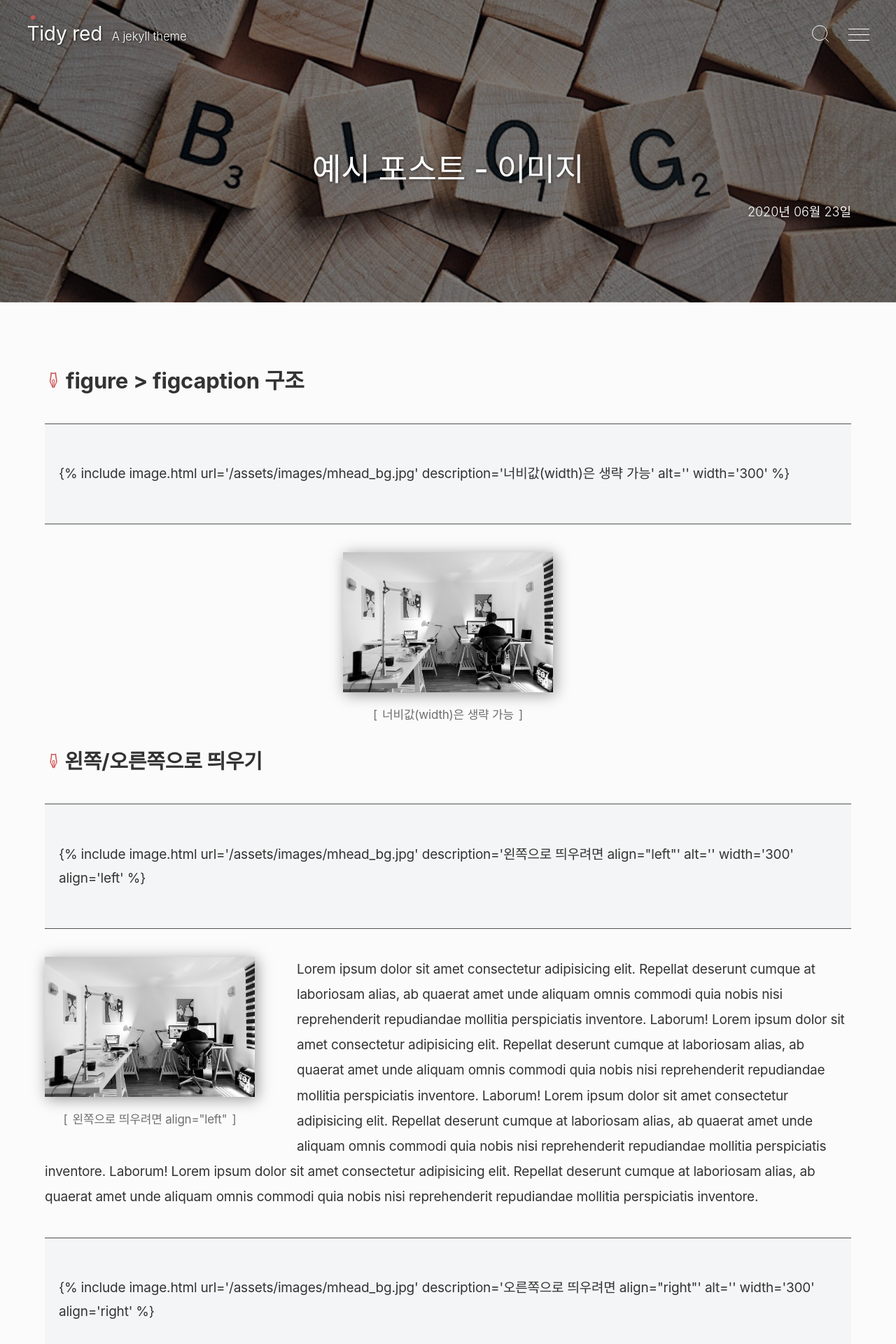
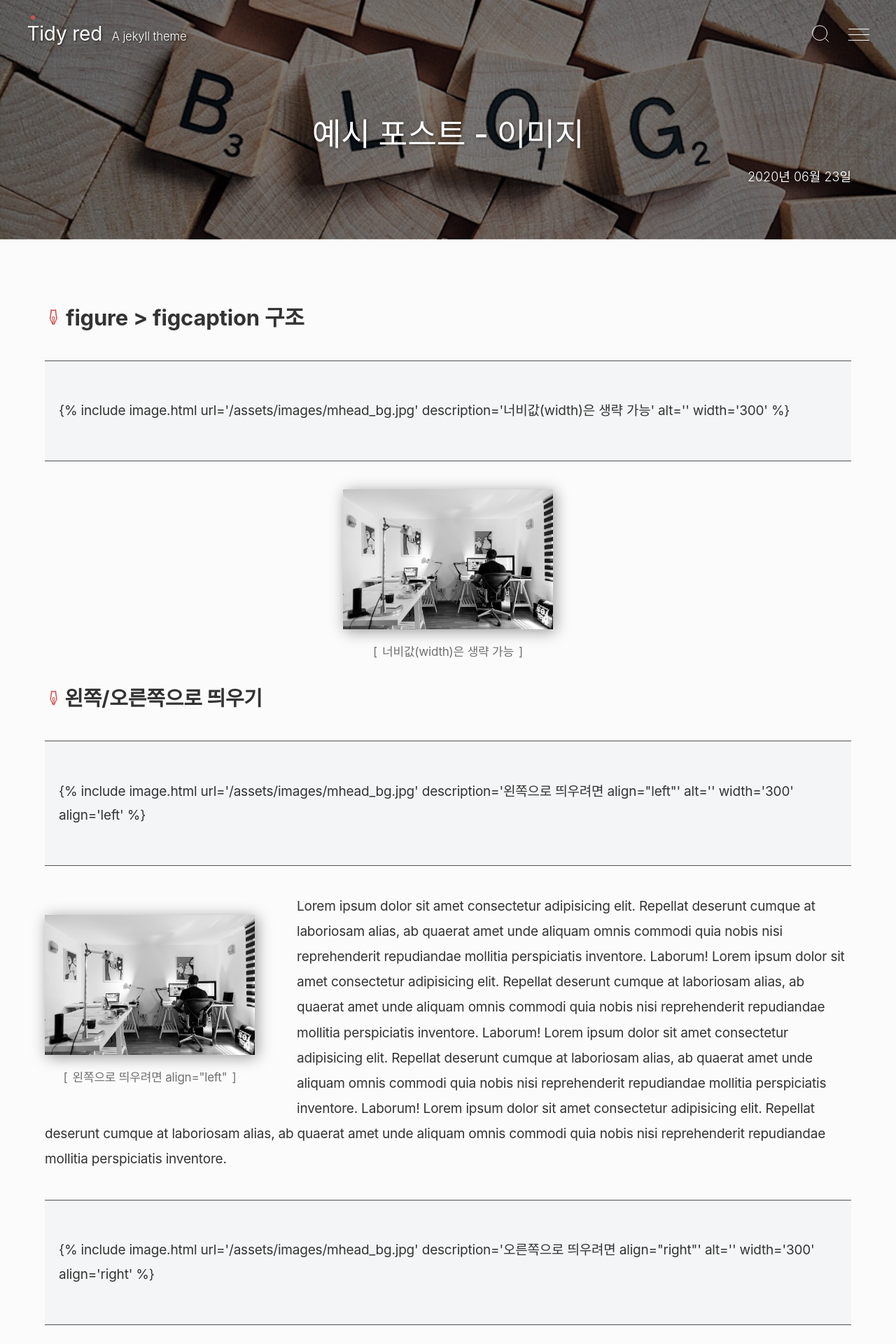
Before and after one commit to selosele/jekyll-theme-tidyred, a Jekyll site: the page built from _posts/2020-06-23-example-post04.md, in a window 1280 px wide. Shown: the top 1920 px of the page at 70% size. Built offline with Jekyll 4.4.1, drawn with Linux system fonts in a browser that asks for light colours; cached includes are drawn as plain includes; nearby versions of some CDN libraries; comment, search, counter and statistics services are not loaded.

Commit message:
수정사항

```diff
--- a/_config.yml
+++ b/_config.yml
@@ -1,18 +1,3 @@
-# Welcome to Jekyll!
-#
-# This config file is meant for settings that affect your entire site, values
-# which you are expected to set up once and rarely need to edit after that.
-# For technical reasons, this file is *NOT* reloaded automatically when you use
-# `jekyll serve`. If you change this file, please restart the server process.
-
-# Theme Settings
-#
-# Review documentation to determine if you should use `theme` or `remote_theme`
-# https://mmistakes.github.io/minimal-mistakes/docs/quick-start-guide/#installing-the-theme
-
-# theme                  : "minimal-mistakes-jekyll"
-# remote_theme           : "mmistakes/minimal-mistakes"
-
 # Site Settings
 locale                   : "ko"
 title                    : "Tidy red"
@@ -22,7 +7,8 @@
 description              : "tidy-red jekyll theme"
 url                      : https://tidyred.github.io
 baseurl                  :
-repository               : # GitHub username/repo-name e.g. "mmistakes/minimal-mistakes"
+repository               : # GitHub username/repo-name
+favicon                  : false
 words_per_minute         : 200
 comments:
   provider               : "disqus"
--- a/_includes/head.html
+++ b/_includes/head.html
@@ -8,5 +8,7 @@
 <meta name="viewport" content="width=device-width, initial-scale=1.0">
 
 <link rel="stylesheet" href="{{ '/assets/css/style.css' | relative_url }}">
+{% if site.favicon %}
 <link rel="shortcut icon" type="image/x-icon" href="/assets/images/favicon.ico">
 <link rel="apple-touch-icon-precomposed" href="/assets/images/favicon.png">
+{% endif %}
--- a/_includes/hero.html
+++ b/_includes/hero.html
@@ -47,22 +47,5 @@
       {% if page.date %}
         <p class="page__date"><time datetime="{{ page.date | date_to_xmlschema }}">{{ page.date | date: "%Y년 %m월 %d일" }}</time></p>
       {% endif %}
-      {% if page.header.cta_url %}
-        <p><a href="{{ cta_path }}" class="btn btn--light-outline btn--large">{{ page.header.cta_label | default: site.data.ui-text[site.locale].more_label | default: "Learn More" }}</a></p>
-      {% endif %}
-      {% if page.header.actions %}
-        <p>
-        {% for action in page.header.actions %}
-          {% if action.url contains "://" %}
-            {% assign url = action.url %}
-          {% else %}
-            {% assign url = action.url | relative_url %}
-          {% endif %}
-          <a href="{{ url }}" class="btn btn--light-outline btn--large">{{ action.label | default: site.data.ui-text[site.locale].more_label | default: "Learn More" }}</a>
-        {% endfor %}
-      {% endif %}
     </div>
-  {% if page.header.caption %}
-    <span class="hero__caption">{{ page.header.caption | markdownify | remove: "<p>" | remove: "</p>" }}</span>
-  {% endif %}
 </div>
--- a/_sass/tidy-red/_components.scss
+++ b/_sass/tidy-red/_components.scss
@@ -102,7 +102,7 @@
 /* Image */
 .page {
    &__figure {
-      margin-bottom: 1.5rem;
+      margin: 1.5rem 0;
 
       &.float {
          &--left {
--- a/_sass/tidy-red/_masthead.scss
+++ b/_sass/tidy-red/_masthead.scss
@@ -90,8 +90,6 @@
 
             .author__name {
                @media (min-width: $min_small_width) {
-                  text-align: left;
-
                   &:before {
                      content: "";
                      display: block;
@@ -139,10 +137,10 @@
          border-bottom-width: 1px;
          font-size: 2.7rem;
          font-weight: 400;
-         text-align: center;
 
          @media (max-width: $small_width) {
             font-size: 2.4rem;
+            text-align: center;
          }
       }
 
--- a/_sass/tidy-red/_page.scss
+++ b/_sass/tidy-red/_page.scss
@@ -71,6 +71,7 @@
 
       + .pagination {
          margin-top: 1.5rem;
+         margin-bottom: 2.5rem;
          padding-top: 1.2rem;
          border-top: 1px solid $grey04;
          @include clearfix();
@@ -167,8 +168,6 @@
 
          &.float {
             &--left {
-               margin-top: 0;
-
                @media (min-width: $min_large_width) {
                   float: left;
                   margin-right: 3rem;
@@ -176,8 +175,6 @@
             }
 
             &--right {
-               margin-top: 0;
-
                @media (min-width: $min_large_width) {
                   float: right;
                   margin-left: 3rem;
@@ -270,7 +267,7 @@
 
 // hero layout
 .hero-wrapper {
-   padding: 10.5rem 0 6rem;
+   padding: 8rem 0 4rem;
    background-repeat: no-repeat;
    background-position: center;
    background-size: cover;
```
